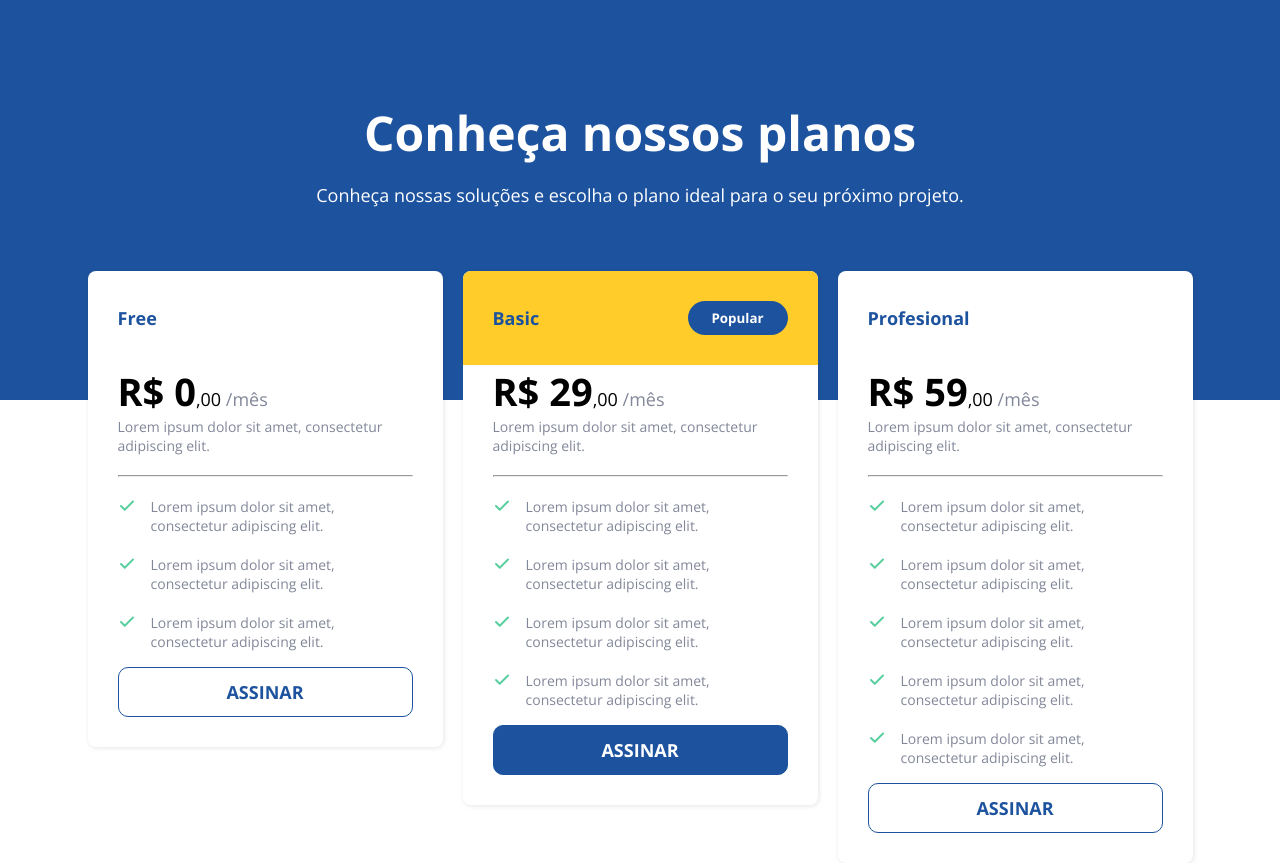
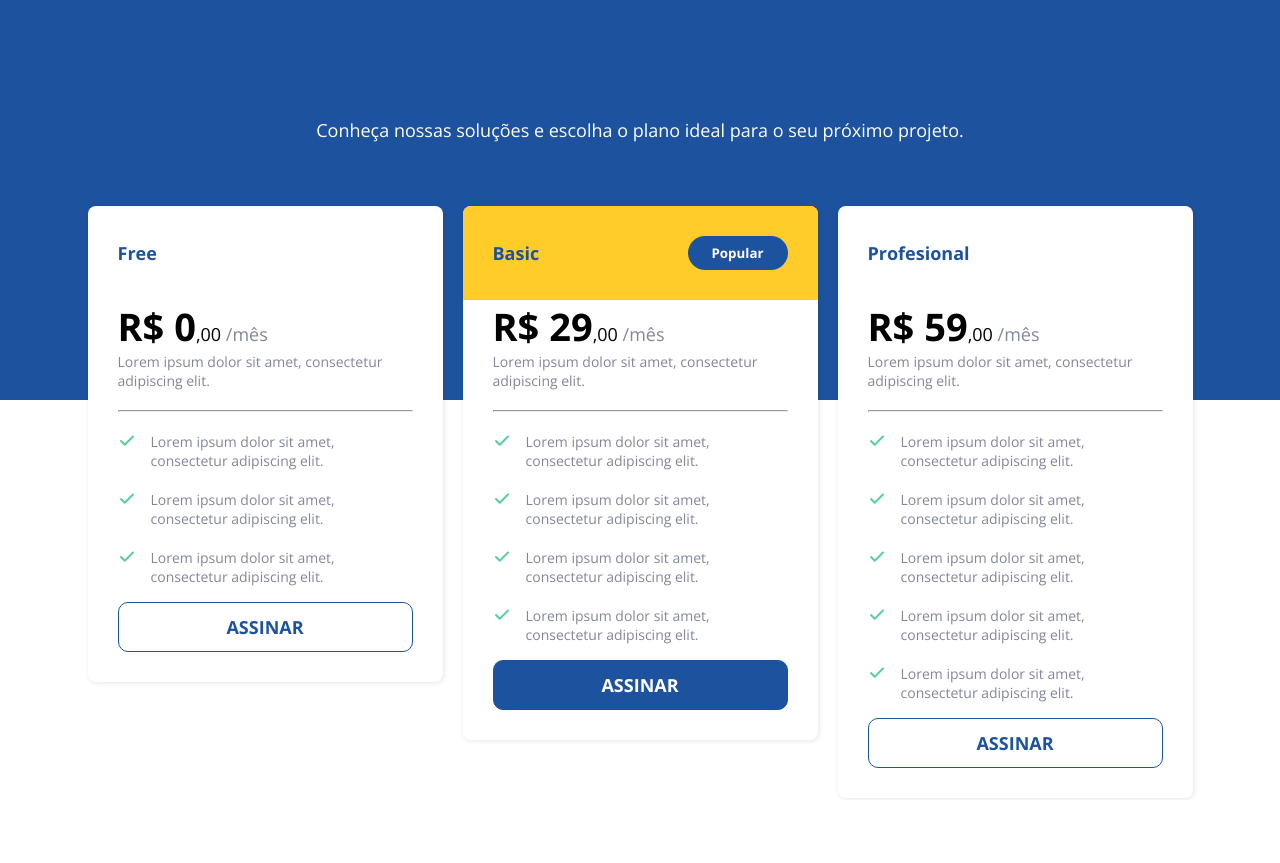
Before and after one commit to gabrielangelo0/PricingTable, a React (Vite) app: page / in a window 1280 px wide. After the commit the page ends 800 px from the top, so only its background shows below. Built offline with nearby package versions, Linux system fonts and the light colour scheme.

Commit message:
feat/TABLE-PRICING-4- typewriter effect title

```diff
--- a/package.json
+++ b/package.json
@@ -13,7 +13,9 @@
     "react": "^18.2.0",
     "react-dom": "^18.2.0",
     "react-router-dom": "^6.3.0",
-    "styled-components": "^5.3.5"
+    "react-simple-typewriter": "^3.0.1",
+    "styled-components": "^5.3.5",
+    "typewriter-effect": "^2.19.0"
   },
   "devDependencies": {
     "@types/react": "^18.0.15",
--- a/src/Pages/Home/index.tsx
+++ b/src/Pages/Home/index.tsx
@@ -1,5 +1,6 @@
 import { BackgroundHeader, Content, HomeContainer } from "./styles";
 import { Card } from "../../components/Card";
+import { Typewriter, useTypewriter } from 'react-simple-typewriter'
 
 export function Home () {
     const items = [
@@ -40,13 +41,19 @@ export function Home () {
             ]
         },
     ]
+    const {text} = useTypewriter({
+        words: ['Conheça nossos planos'],
+        loop: true,
+        delaySpeed: 5000,
+        deleteSpeed: 70,
+      })
 
     return (
         <HomeContainer>
             <BackgroundHeader>
                 <Content>
                 <header>
-                    <h1>Conheça nossos planos</h1>
+                    <h1>{text}</h1>
                     <p>Conheça nossas soluções e escolha o plano ideal para o seu próximo projeto.</p>
                 </header>
                 <section>
--- a/src/Pages/Home/styles.ts
+++ b/src/Pages/Home/styles.ts
@@ -36,6 +36,10 @@ export const BackgroundHeader = styled.div`
     color: white;
     height: 50vh;
     margin: 0 auto;
+
+    @media (max-width: 768px) {
+        height: 70vh;
+    }
 `;
 
 export const Content = styled.div`
```
Also changed, not shown: 1 other file (tests, documents, lock files or other folders).
